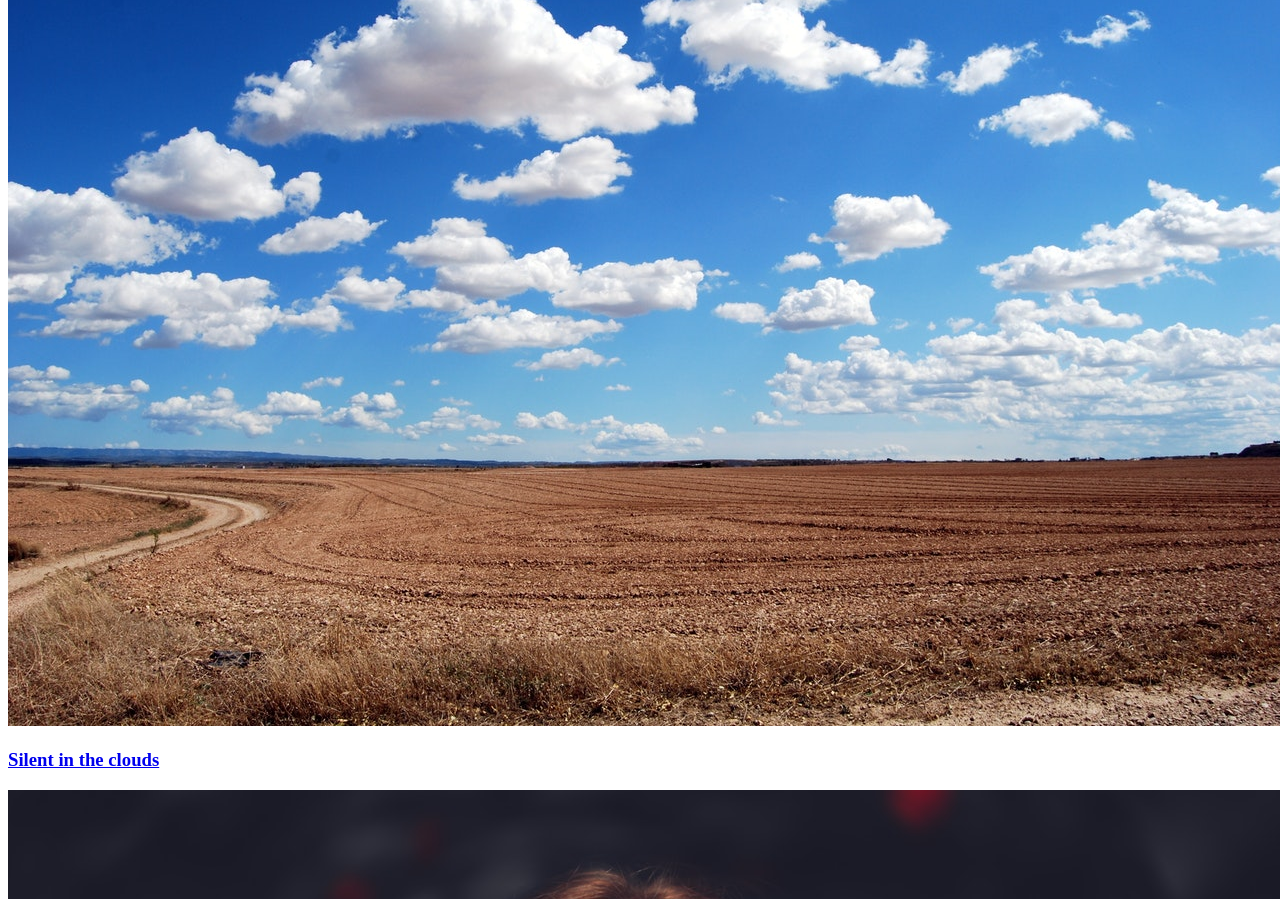
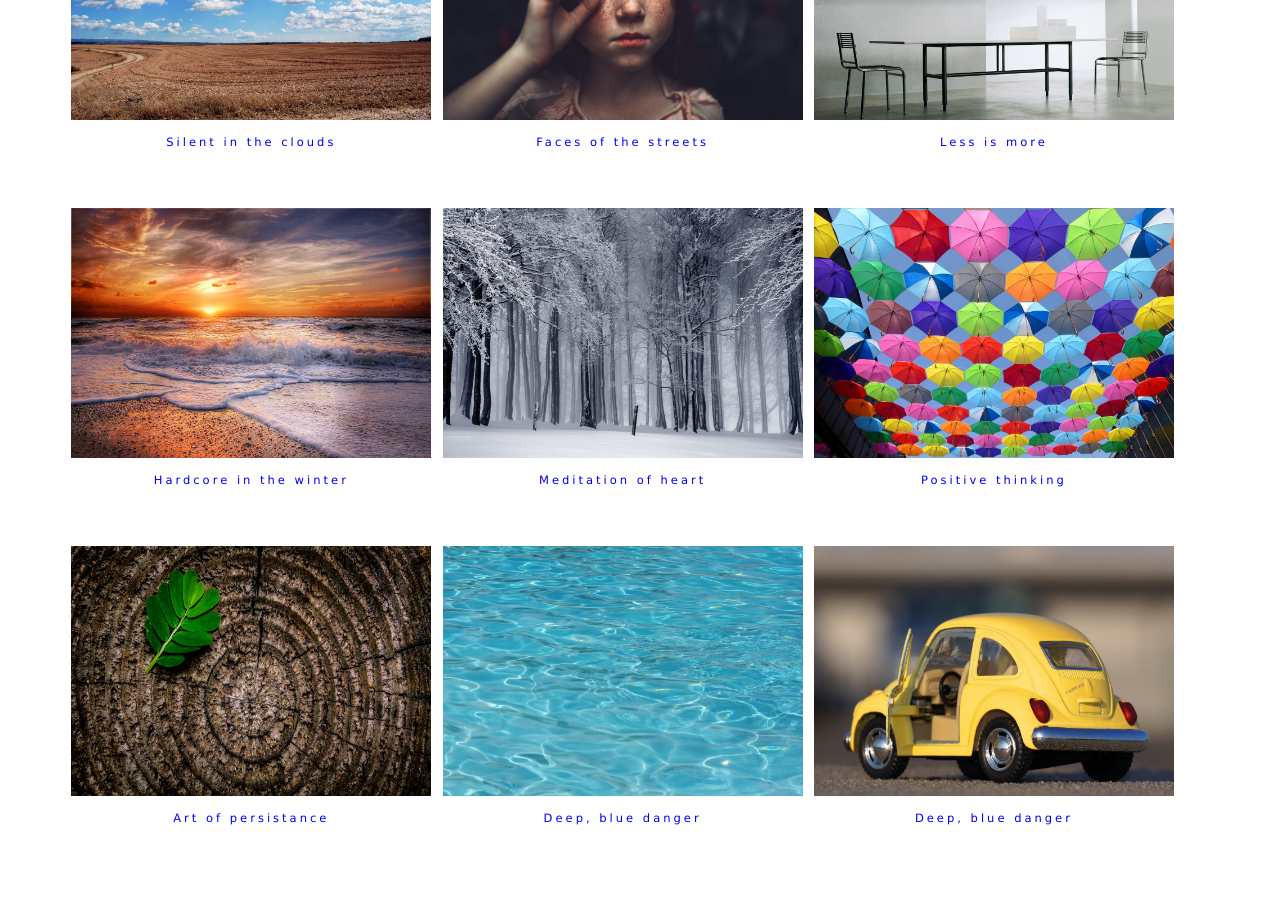
Before and after one commit to junisss/myFirstPortfolio, a plain HTML site: page index.html in a window 1280 px wide. Shown: the part 299-1198 px from the top of the page. Drawn offline with Linux system fonts and the light colour scheme.

Commit message:
Styles of main galery with projects examples.

```diff
--- a/index.html
+++ b/index.html
@@ -16,22 +16,34 @@
 
         <!-- Galery of the projects -->
         <div class="galery">
-            <div class="iconAndText">
+            <div class="row">
                 <a href="#"><img src="./images/clouds.jpeg" alt="Clouds over the field"/></a>
+                <a href="#"><img src="./images/faces.jpeg" alt="Face of red haired girl"/></a>
+                <a href="#"><img src="./images/minimalism.jpeg" alt="Black and white room with few furniture"/></a>
+            </div>
+            <div class="row">
                 <a href="#"><h3>Silent in the clouds</h3></a>
-                <a href="#"><img src="./images/faces.jpeg" alt="Face of red haired girl"/></a>
                 <a href="#"><h3>Faces of the streets</h3></a>
-                <a href="#"><img src="./images/minimalism.jpeg" alt="Black and white room with few furniture"/></a>
                 <a href="#"><h3>Less is more</h3></a>
+            </div>
+            <div class="row">
                 <a href="#"><img src="./images/see.jpeg" alt="See with sunset"/></a>
+                <a href="#"><img src="./images/winter forest.jpeg" alt="Forest in the winter"/></a>
+                <a href="#"><img src="./images/colorful umbrelas.jpeg" alt="Colorful umbrellas hanged on"/></a>
+            </div>
+            <div class="row">
+                <a href="#"><h3>Hardcore in the winter</h3></a>
                 <a href="#"><h3>Meditation of heart</h3></a>
-                <a href="#"><img src="./images/winter forest.jpeg" alt="Forest in the winter"/></a>
-                <a href="#"><h3>Hardcore in the winter</h3></a>
-                <a href="#"><img src="./images/colorful umbrelas.jpeg" alt="Colorful umbrellas hanged on"/></a>
                 <a href="#"><h3>Positive thinking</h3></a>
+            </div>
+            <div class="row">
                 <a href="#"><img src="./images/wooden.jpeg" alt="Wood"/></a>
+                <a href="#"><img src="./images/pool water.jpeg" alt="Water in the pool"/></a>
+                <a href="#"><img src="./images/yellow car.jpeg" alt="Small yellow car"/></a>
+            </div>
+            <div class="row">
                 <a href="#"><h3>Art of persistance</h3></a>
-                <a href="#"><img src="./images/pool water.jpeg" alt="Water in the pool"/></a>
+                <a href="#"><h3>Deep, blue danger</h3></a>
                 <a href="#"><h3>Deep, blue danger</h3></a>
             </div>
         </div>
--- a/styles/main.css
+++ b/styles/main.css
@@ -2,7 +2,7 @@
 .header {
     font-family: Geneva, sans-serif;
     letter-spacing: 7px;
-    margin: 2% 0 5% 5%;
+    margin: 2% 5% 5% 5%;
 }
 
 h1 {
@@ -21,5 +21,31 @@ h1 {
 }
 
 .portfolio {
-    margin-left: 25%;
+    margin-left: 30%;
 }
+
+
+/* Galery of the projects */
+.galery {
+    font-family: Geneva, sans-serif;
+    letter-spacing: 7px;
+    font-size: 1vw;
+    margin: 0 0 5% 5%;
+}
+
+img {
+    display: inline-table;
+    width: 30%;
+    max-height: 250px;
+    min-height: 250px;
+}
+
+h3 {
+    display: inline-table;
+    font-size: 0.9vw;
+    font-weight: 100;
+    text-align: center;
+    width: 30%;
+    letter-spacing: 3px;
+    padding-bottom: 4%;
+}
```
